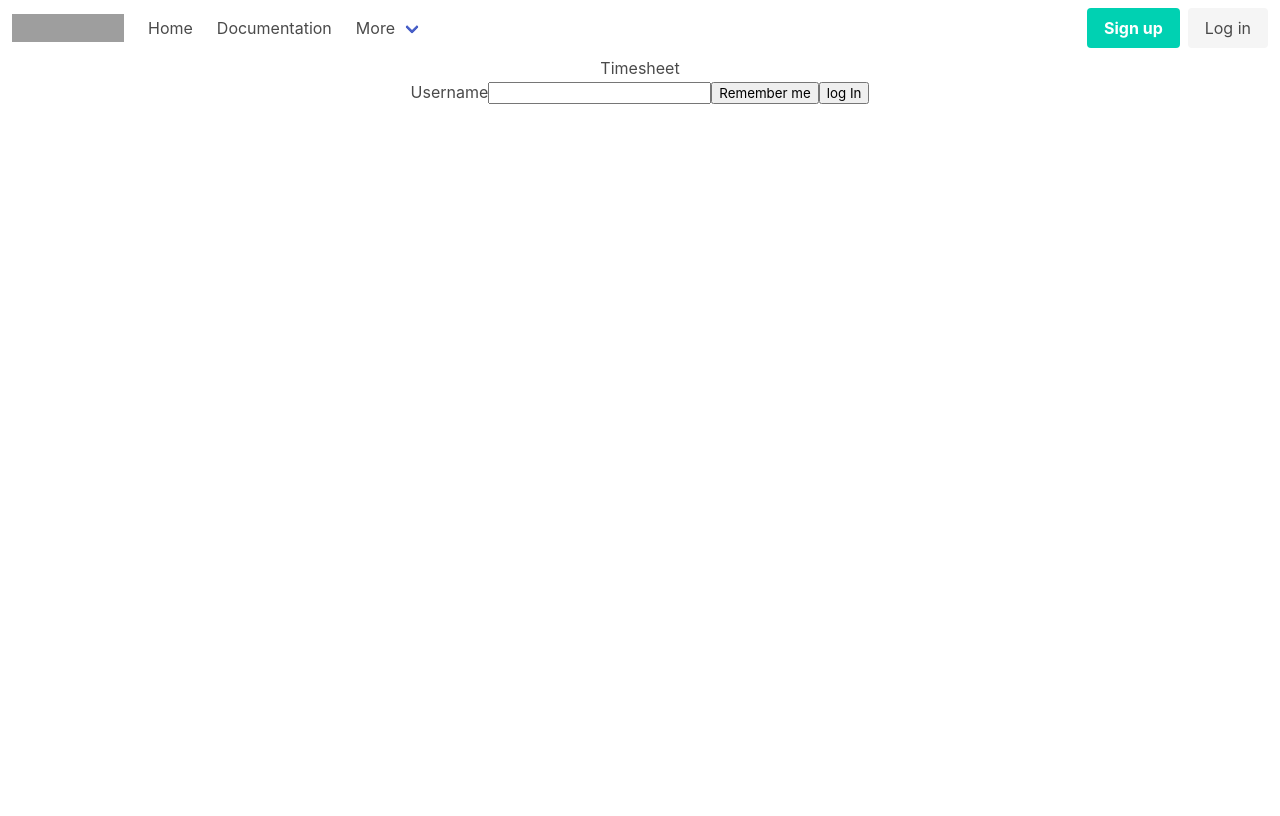
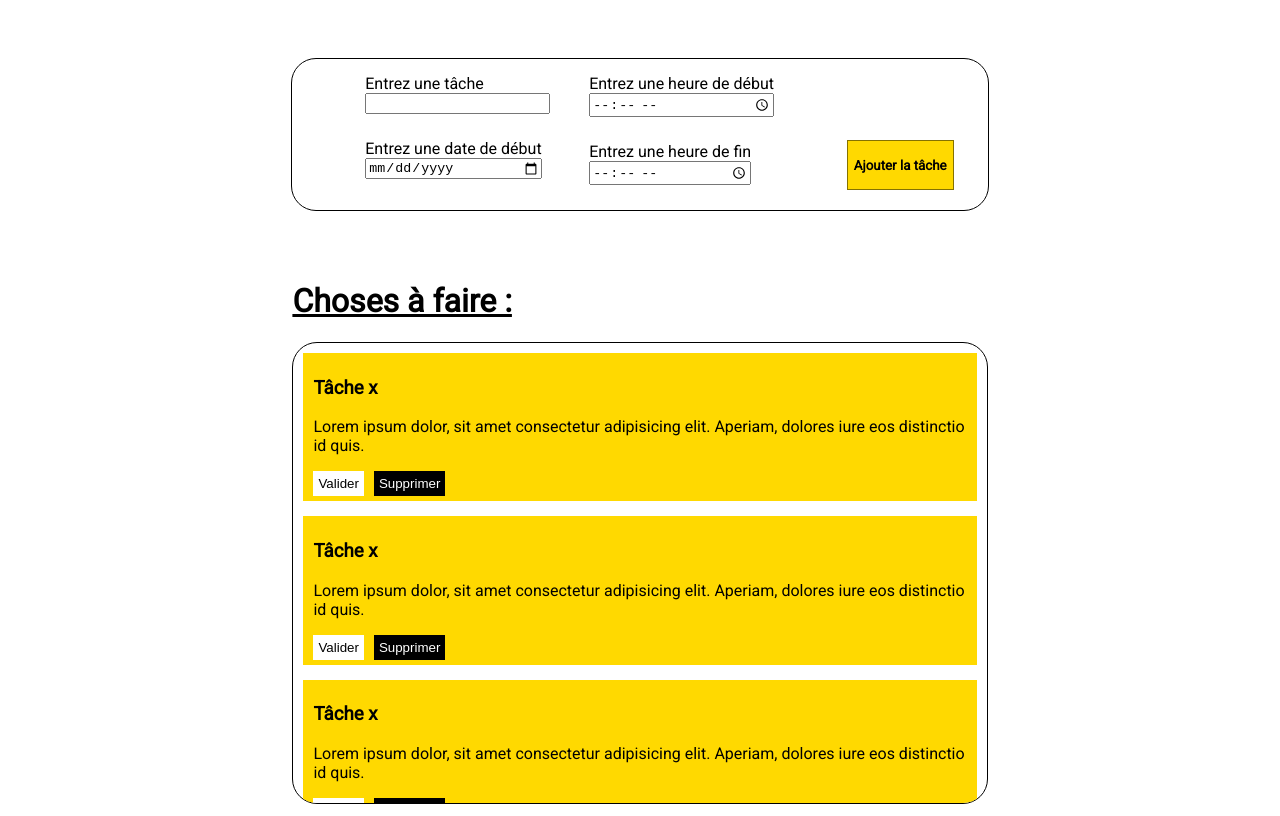
Before and after one commit to FannyHunin/timesheet, a React (Create React App) app: page / in a window 1280 px wide. Built offline with nearby package versions, Linux system fonts and the light colour scheme; grey boxes are pictures that could not be loaded.

Commit message:
style de la page d'ajout de taches

```diff
--- a/package.json
+++ b/package.json
@@ -7,10 +7,12 @@
     "@testing-library/react": "^9.5.0",
     "@testing-library/user-event": "^7.2.1",
     "bulma": "^0.9.1",
+    "google-font-installer": "^1.2.0",
     "react": "^17.0.0",
     "react-dom": "^17.0.0",
     "react-router-dom": "^5.2.0",
-    "react-scripts": "3.4.4"
+    "react-scripts": "3.4.4",
+    "typeface-roboto": "^1.1.13"
   },
   "scripts": {
     "start": "react-scripts start",
--- a/src/App.css
+++ b/src/App.css
@@ -1,3 +1,6 @@
-div{
-    text-align: center;
+#app{
+    width: 100%;
+    display: flex;
+    justify-content: center;
+    height: 100vh;
 }
--- a/src/App.js
+++ b/src/App.js
@@ -1,74 +1,12 @@
 import React from 'react';
 import "./App.css"
-import "../node_modules/bulma/css/bulma.css"
-import Formulaire from './components/formulaire/Formulaire';
+import PageCactus from './components/pageCactus/PageCactus';
 
 
 function App() {
   return (
-    <div>
-      <nav class="navbar" role="navigation" aria-label="main navigation">
-  <div class="navbar-brand">
-    <a class="navbar-item" href="https://bulma.io">
-      <img src="https://bulma.io/images/bulma-logo.png" width="112" height="28"/>
-    </a>
-
-    <a role="button" class="navbar-burger burger" aria-label="menu" aria-expanded="false" data-target="navbarBasicExample">
-      <span aria-hidden="true"></span>
-      <span aria-hidden="true"></span>
-      <span aria-hidden="true"></span>
-    </a>
-  </div>
-
-  <div id="navbarBasicExample" class="navbar-menu">
-    <div class="navbar-start">
-      <a class="navbar-item">
-        Home
-      </a>
-
-      <a class="navbar-item">
-        Documentation
-      </a>
-
-      <div class="navbar-item has-dropdown is-hoverable">
-        <a class="navbar-link">
-          More
-        </a>
-
-        <div class="navbar-dropdown">
-          <a class="navbar-item">
-            About
-          </a>
-          <a class="navbar-item">
-            Jobs
-          </a>
-          <a class="navbar-item">
-            Contact
-          </a>
-          <hr class="navbar-divider"/>
-          <a class="navbar-item">
-            Report an issue
-          </a>
-        </div>
-      </div>
-    </div>
-
-    <div class="navbar-end">
-      <div class="navbar-item">
-        <div class="buttons">
-          <a class="button is-primary">
-            <strong>Sign up</strong>
-          </a>
-          <a class="button is-light">
-            Log in
-          </a>
-        </div>
-      </div>
-    </div>
-  </div>
-</nav>
-      <h1>Timesheet</h1>
-      <Formulaire/>
+    <div id="app">
+      <PageCactus/>
     </div>
   );
 }
--- /dev/null
+++ b/src/components/ajoutTaches/AjoutTaches.js
@@ -0,0 +1,34 @@
+import React from 'react';
+import "./ajoutTaches.css"
+
+const AjoutTaches = () => {
+    return (
+        <div className = "planningUtilisateur">
+           <div className = "inputs">
+                <div className = "forms1">
+                    <label htmlFor="">
+                        Entrez une tâche
+                        <input type="text"/>
+                    </label>
+                    <label htmlFor="">
+                        Entrez une date de début
+                        <input type="date" name="" id=""/>
+                    </label>
+                </div>
+                <div className = "forms2">
+                    <label htmlFor="">
+                        Entrez une heure de début
+                        <input type="time" name="" id=""/>
+                    </label>
+                    <label htmlFor="">
+                        Entrez une heure de fin
+                        <input type="time" name="" id=""/>
+                    </label>
+                </div>
+           </div>
+           <button className="btnAjouter">Ajouter la tâche</button>
+        </div>
+    );
+}
+
+export default AjoutTaches;
--- /dev/null
+++ b/src/components/ajoutTaches/ajoutTaches.css
@@ -0,0 +1,47 @@
+@import url('https://fonts.googleapis.com/css2?family=Roboto&display=swap');
+
+.planningUtilisateur{
+    margin-top: 50px;
+    font-family: 'Roboto', sans-serif;
+    display: flex;
+    justify-content: space-evenly;
+    align-items: flex-end;
+    border: solid black 1px;
+    border-radius: 25px;
+    padding-top: 15px;
+    width: 55%;
+}
+.inputs{
+    display: flex;
+    justify-content: space-evenly;
+    width: 70%;
+
+}
+label{
+    display: flex;
+    flex-direction: column;
+    margin-bottom:25px;
+}
+.forms1{
+    display: flex;
+    flex-direction: column;
+    align-items: flex-start;
+}
+.forms2{
+    display: flex;
+    flex-direction: column;
+    align-items: flex-start;
+}
+.btnAjouter{
+    height: 50px;
+    border: none;
+    font-family: 'Roboto', sans-serif;
+    background-color:rgb(255, 217, 0);
+    border: solid rgba(0, 0, 0, 0.479) 1px;
+    font-weight: bold;
+    margin-bottom: 20px;
+    transition: .4s;
+}
+.btnAjouter:hover{
+    background-color : rgb(192, 166, 20);
+}
--- a/src/components/formulaire/Formulaire.js
+++ b/src/components/formulaire/Formulaire.js
@@ -15,7 +15,8 @@ const Formulaire = () => {
         const divNom = document.getElementById("affichage")
         const data = localStorage.getItem("userName");
         console.log(data);
-        divNom.innerText = data;
+        divNom.innerText = "Bonjour, " +  data;
+        localStorage.clear()
     }
     return (
         <div>
--- /dev/null
+++ b/src/components/listeTaches/ListeTaches.js
@@ -0,0 +1,19 @@
+import React from 'react';
+import Taches from '../taches/Taches';
+import "./listeTaches.css"
+
+const ListeTaches = () => {
+    return (
+        <div className="listeTaches">
+            <h1>Choses à faire :</h1>
+            <div className="divTaches">
+                <Taches/>
+                <Taches/>
+                <Taches/>
+                <Taches/>
+            </div>
+        </div>
+    );
+}
+
+export default ListeTaches;
--- /dev/null
+++ b/src/components/listeTaches/listeTaches.css
@@ -0,0 +1,19 @@
+.listeTaches{
+    width: 55%;
+    font-family: 'Roboto', sans-serif;
+    margin-top: 50px;
+
+}
+.divTaches{
+    border: rgb(0, 0, 0) solid 1px;
+    border-radius: 25px;
+    padding: 10px;
+    height: 55vh;
+    overflow-y: scroll;
+}
+::-webkit-scrollbar{
+    width: 0;
+}
+h1{
+    text-decoration: underline;
+}
--- /dev/null
+++ b/src/components/pageCactus/PageCactus.js
@@ -0,0 +1,14 @@
+import React from 'react';
+import AjoutTaches from '../ajoutTaches/AjoutTaches';
+import ListeTaches from '../listeTaches/ListeTaches';
+
+const PageCactus = () => {
+    return (
+        <div style={{width:"100%", display : "flex", flexDirection:"column", alignItems : "center"}}>
+            <AjoutTaches/>
+            <ListeTaches/>
+        </div>
+    );
+}
+
+export default PageCactus;
--- /dev/null
+++ b/src/components/taches/Taches.js
@@ -0,0 +1,17 @@
+import React from 'react';
+import "./taches.css"
+
+const Taches = () => {
+    return (
+        <div className="taches">
+            <h3>Tâche x</h3>
+            <p>Lorem ipsum dolor, sit amet consectetur adipisicing elit. Aperiam, dolores iure eos distinctio id quis.</p>
+            <div>
+                <button className="btnTaches">Valider</button>
+                <button className="btnTaches">Supprimer</button>
+            </div>
+        </div>
+    );
+}
+
+export default Taches;
--- /dev/null
+++ b/src/components/taches/taches.css
@@ -0,0 +1,28 @@
+.taches{
+    background-color: rgb(255, 217, 0);
+    padding-left: 10px;
+    padding-right: 10px;
+    padding-top: 5px;
+    padding-bottom: 5px;
+    margin-bottom: 15px;
+}
+.btnTaches:first-child{
+    border: none;
+    background-color: white;
+    padding : 5px;
+    transition: .4s;
+}
+.btnTaches:first-child:hover{
+    background-color: rgb(197, 197, 197);
+}
+.btnTaches:last-child{
+    margin-left: 10px;
+    border: none;
+    color: white;
+    background-color: black;
+    padding : 5px;
+    transition: .4s;
+}
+.btnTaches:last-child:hover{
+    background-color: rgb(90, 90, 90);
+}
```
Also changed, not shown: src/components/pageCactus/pageCactus.css (added), 1 other file (tests, documents, lock files or other folders).
